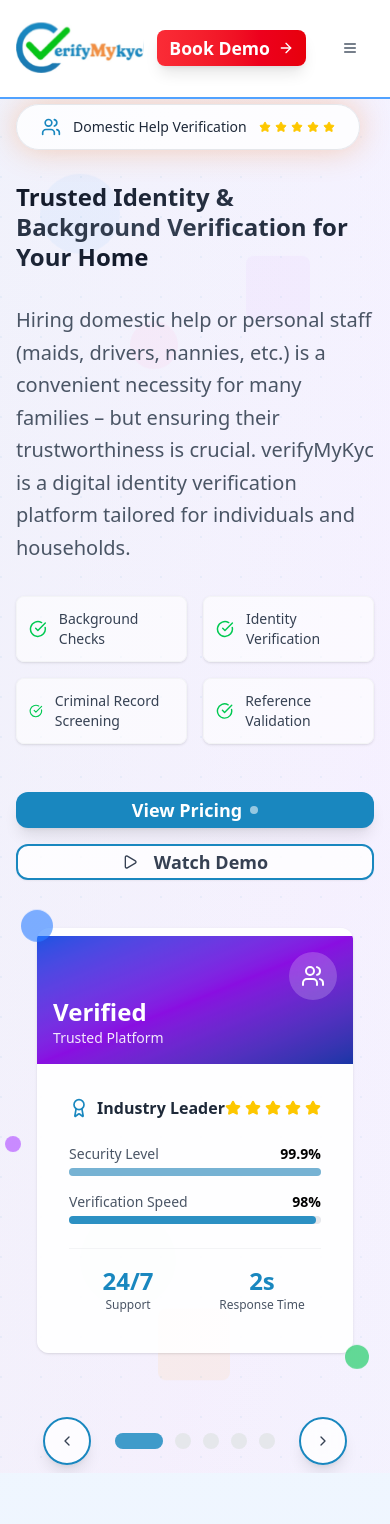
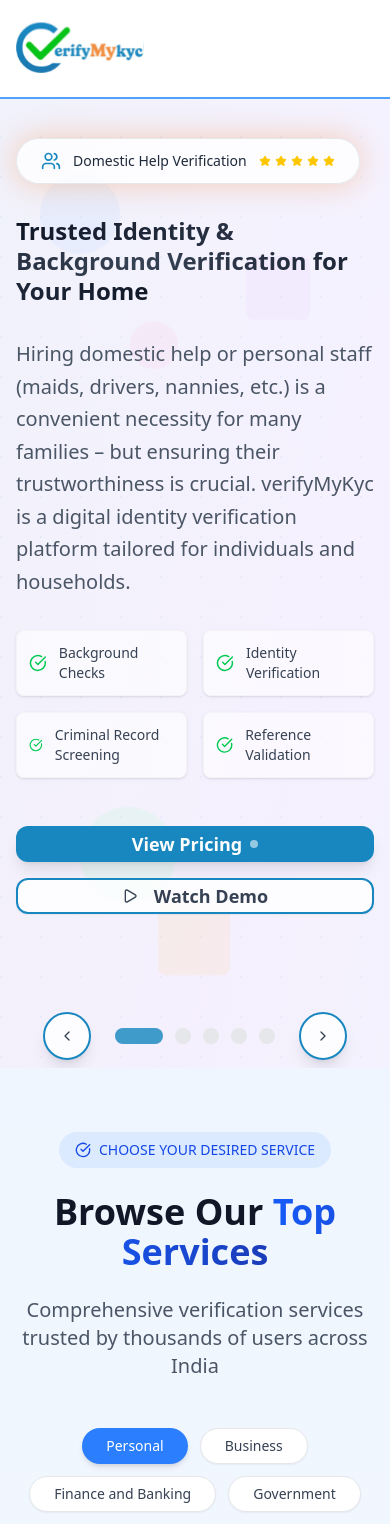
Before and after one commit to aabid2947/TradeFlow, a React (Vite) app: page / in a window 390 px wide. Shown: the top 1524 px of the page. Built offline with nearby package versions, Linux system fonts and the light colour scheme.

Commit message:
responsivity enhanced

```diff
--- a/src/components/HomePage/Header.jsx
+++ b/src/components/HomePage/Header.jsx
@@ -180,7 +180,7 @@
             </NavigationMenu>
 
             {/* Right Side Actions */}
-            <div className="flex items-center gap-5">
+            <div className="hidden lg:flex items-center gap-5">
               {/* Contact Sales Button - Hidden on mobile */}
               {/* <Button
                 variant="outline"
--- a/src/components/HomePage/HeroSection.jsx
+++ b/src/components/HomePage/HeroSection.jsx
@@ -315,7 +315,7 @@
             </div>
 
             {/* Right Side - Enhanced Visualization */}
-            <div className={`flex justify-center lg:justify-end ${!isAnimating ? "slide-in-right" : ""}`}>
+            <div className={`hidden lg:flex justify-center lg:justify-end ${!isAnimating ? "slide-in-right" : ""}`}>
               <div className="relative">
                 {/* Main Card */}
                 <Card className="w-full max-w-md bg-white/90 backdrop-blur-lg border-0 shadow-2xl overflow-hidden">
```
